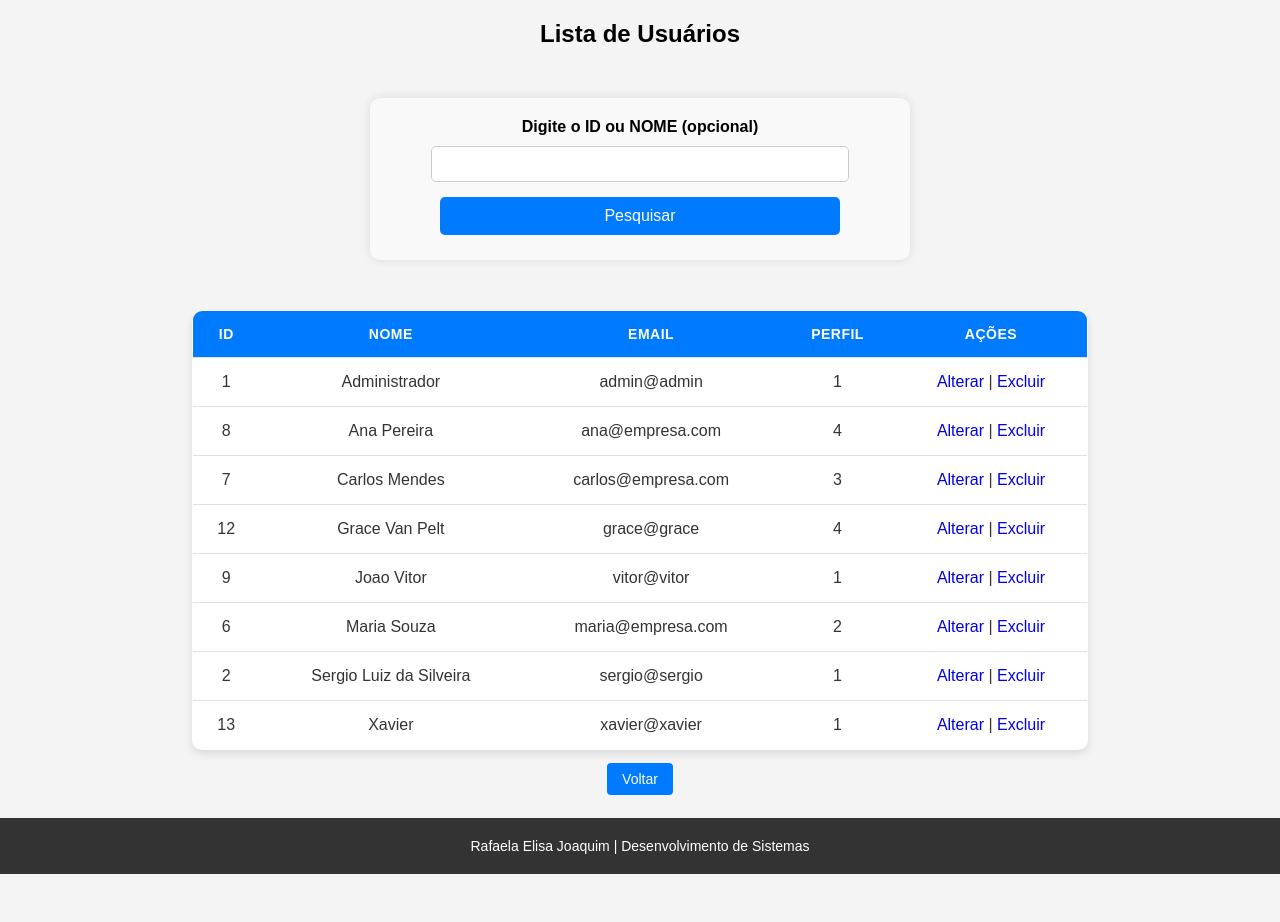
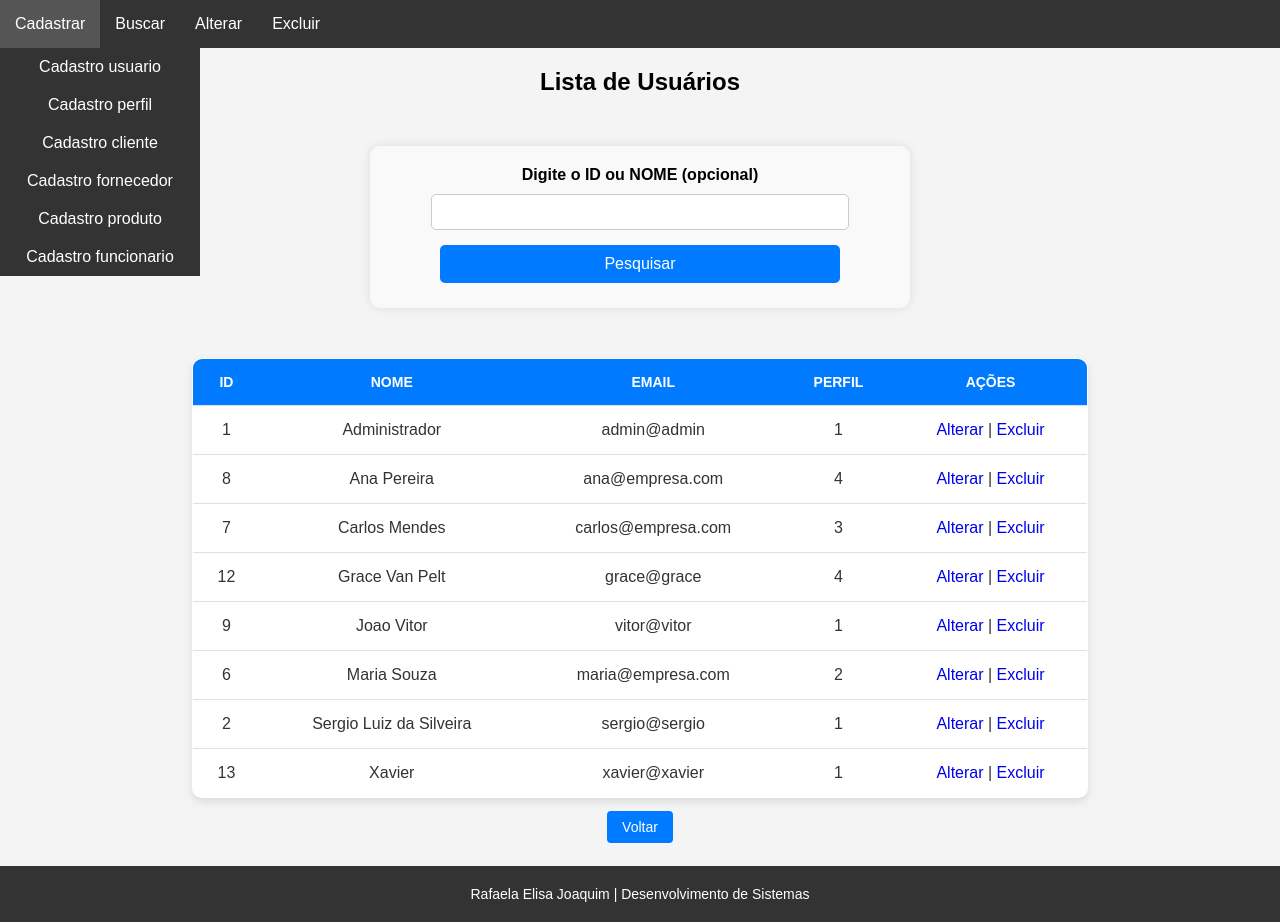
Before and after one commit to rafaelaelisajoaquim/Rafaela_Joaquim_prova, a PHP site: page /buscar_usuario.php in a window 1280 px wide. Before the commit the page ends 874 px from the top, so only its background shows below. Run offline with PHP 8.4, Linux system fonts and the light colour scheme; a user stored in the database is signed in; data comes from the database, SQL or seed files in the repository.

Commit message:
Buscar Usuario
Adicionado dropdown.

```diff
--- a/buscar_usuario.php
+++ b/buscar_usuario.php
@@ -29,6 +29,40 @@
     }
     $stmt->execute();
     $usuarios = $stmt->fetchAll(PDO::FETCH_ASSOC);
+
+       //OBTENDO O NOME DO PESFIL DO USUARIO LOGADO
+       $id_perfil = $_SESSION['perfil'];
+       $sqlPerfil = "SELECT nome_perfil FROM perfil WHERE id_perfil = :id_perfil";
+       $stmtPerfil=$pdo->prepare($sqlPerfil);
+       $stmtPerfil->bindParam(':id_perfil',$id_perfil);
+       $stmtPerfil->execute();
+       $perfil = $stmtPerfil->fetch(PDO::FETCH_ASSOC);
+       $nome_perfil = $perfil['nome_perfil'];
+
+       //DEFINICAO DAS PERMISSOES POR perfil
+       $permissoes= [
+           1 =>["Cadastrar"=>["cadastro_usuario.php","cadastro_perfil.php","cadastro_cliente.php","cadastro_fornecedor.php","cadastro_produto.php","cadastro_funcionario.php"],
+           "Buscar"=>["buscar_usuario.php","buscar_perfil.php","buscar_cliente.php","buscar_fornecedor.php","buscar_produto.php","buscar_funcionario.php"],
+           "Alterar"=>["alterar_usuario.php","alterar_perfil.php","alterar_cliente.php","alterar_fornecedor.php","alterar_produto.php","alterar_funcionario.php"],
+           "Excluir"=>["excluir_usuario.php","excluir_perfil.php","excluir_cliente.php","excluir_fornecedor.php","excluir_produto.php","excluir_funcionario.php"]],
+
+           2 =>["Cadastrar"=>["cadastro_cliente.php"],
+           "Buscar"=>["buscar_cliente.php","buscar_fornecedor.php","buscar_produto.php"],
+           "Alterar"=>["alterar_cliente.php","alterar_fornecedor.php","alterar_produto.php"],
+           "Excluir"=>["excluir_produto.php"]],
+
+           3 =>["Cadastrar"=>["cadastro_fornecedor.php","cadastro_produto.php"],
+           "Buscar"=>["buscar_cliente.php","buscar_fornecedor.php","buscar_produto.php"],
+           "Alterar"=>["alterar_fornecedor.php","alterar_produto.php"],
+           "Excluir"=>["excluir_produto.php"]],
+
+           4 =>["Cadastrar"=>["cadastro_cliente.php"],
+           "Buscar"=>["buscar_produto.php"],
+           "Alterar"=>["alterar_cliente.php"]],
+       ];
+
+       //OBTENDO AS OPÇÕES DISPONIVEIS PARA O PERFIL LOGADO
+       $opcoes_menu = $permissoes["$id_perfil"];
 ?>
 
 <!DOCTYPE html>
@@ -38,6 +72,7 @@
     <meta name="viewport" content="width=device-width, initial-scale=1.0">
     <title>Buscar Usuário</title>
     <link rel="stylesheet" href="styles.css">
+
     <style>
         body {
         font-family: Arial, sans-serif;
@@ -50,9 +85,6 @@
         overflow-x: hidden;
     }
 
-    .content {
-        flex: 1;
-    }
 
     table {
             background-color: white;
@@ -77,7 +109,6 @@
             color: white;
             font-size: 14px;
             text-transform: uppercase;
-            letter-spacing: 0.5px;
         }
 
         td {
@@ -118,6 +149,23 @@
     </style>
 </head>
     <body>
+    <nav>
+        <ul class="menu">
+                <?php foreach($opcoes_menu as $categoria => $arquivos): ?>
+                    <li class="dropdown">
+                        <a href="#"><?=$categoria ?></a>
+                        <ul class="dropdown-menu">
+                            <?php foreach($arquivos as $arquivo): ?>
+                                <li>
+                                    <a href="<?=$arquivo ?>">
+                                    <?=ucfirst(str_replace("_"," ",basename($arquivo,".php"))); ?></a>
+                                </li>
+                            <?php endforeach; ?>
+                        </ul>
+                    </li>
+                <?php endforeach; ?>
+            </ul>
+        </nav>
         <div class="content">
             <h2>Lista de Usuários</h2>
                 <form action="buscar_usuario.php" method="POST">
```
